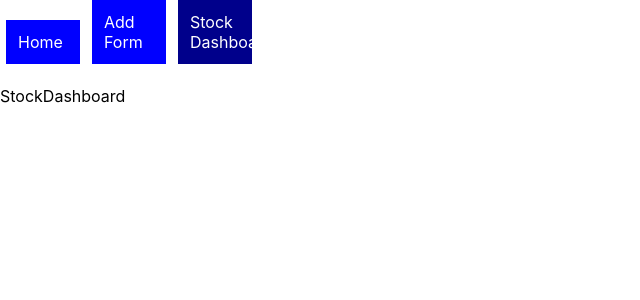
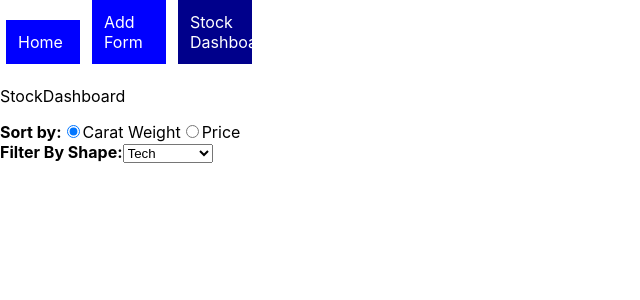
Before and after one commit to rmk129/phase-2-diamond-dashboard, a React (Create React App) app: page /dashboard in a window 1280 px wide. Shown: the top 300 px of the page, without its empty margins (0-640 px from the left). Built offline with nearby package versions, Linux system fonts and the light colour scheme; data requests are answered from the project's data file.

Commit message:
got the sort by working. Need to work on the filter

```diff
--- a/src/components/App.js
+++ b/src/components/App.js
@@ -25,7 +25,7 @@ function App() {
               <StockAddForm allD={allDiamonds} setAllD={setAllDiamonds} />
           </Route>
           <Route path="/dashboard">
-              <StockDashboard/>
+              <StockDashboard allDState={allDiamonds}/>
           </Route>
           <Route exact path="/">
               <Home/>
--- a/src/components/Filter.js
+++ b/src/components/Filter.js
@@ -2,13 +2,54 @@ import React from "react";
 
 
 
-function Filter() {
+function Filter({sortBy, setSortBy, filterBy, setFilterBy}) {
+
+   function handleSortChange(event){
+      setSortBy(event.target.value)
+    }
+
+    function handleFilterChange(event){
+      setFilterBy(event.target.value)
+    }
+
+ return (
+
+   <div>
+      <strong>Sort by:</strong>
+      <label>
+        <input
+          type="radio"
+          value="Carat Weight"
+          name="sort"
+          checked={sortBy === "Carat Weight"}
+          onChange={handleSortChange}
+        />
+        Carat Weight
+      </label>
+      <label>
+        <input
+          type="radio"
+          value="Price"
+          name="sort"
+          checked={sortBy === "Price"}
+          onChange={handleSortChange}
+        />
+        Price
+      </label>
+
+      <br />
+
+      <label>
+        <strong>Filter By Shape:</strong>
+        <select value={filterBy} onChange= {handleFilterChange} >
+          <option value="Tech">Tech</option>
+          <option value="Sportswear">Sportswear</option>
+          <option value="Finance">Finance</option>
+        </select>
+      </label>
+    </div>
 
 
- return (
-    <div>
-
-    </div>
 
  )
 }
--- a/src/components/StockAddForm.js
+++ b/src/components/StockAddForm.js
@@ -51,8 +51,8 @@ function StockAddForm({setAllD, allD}) {
 
     const configObj = {
         method: 'POST',
-        headers: {'Content-Type': 'application/json'},
-        body: JSON.stringify({formData})
+        headers: { 'Content-Type': 'application/json'},
+        body: JSON.stringify(formData)
     }
 
     fetch('http://localhost:3000/diamonds', configObj)
@@ -65,7 +65,7 @@ function StockAddForm({setAllD, allD}) {
 return (
    <div>
         <form onSubmit={handleSubmit} >
-            <label>Add Diamonds to Stock</label>
+            <h1>Add Diamonds to Stock</h1>
             <hr/>
             <label>Shape
                 <select onChange={handleShapeChange} >
--- a/src/components/StockDashboard.js
+++ b/src/components/StockDashboard.js
@@ -1,13 +1,28 @@
-import React from "react";
+import React, {useState} from "react";
+import Filter from "./Filter";
 
 
+function StockDashboard({allDState}) {
+    const [sortBy, setSortBy] = useState("Carat Weight")
+    const [filterBy, setFilterBy] = useState("All")
 
-function StockDashboard() {
+    const sortedDiamonds = [...allDState].sort(function(a, b) {
+        if (sortBy === "Carat Weight"){
+            return parseFloat(a.weight) - parseFloat(b.weight);
+        }
+        else {
+          return parseFloat(a.price) - parseFloat(b.price);
+        }
+     });
+     console.log(sortedDiamonds)
+     const newAllDiamonds = [...sortedDiamonds].filter((diamond)=>
+            filterBy === "All" ? diamond : diamond.shape === filterBy)
 
 
 return (
     <div>
         <p>StockDashboard</p>
+        <Filter sortBy={sortBy} setSortBy={setSortBy} filterBy={filterBy} setFilterBy={setFilterBy} />
     </div>
 
 
```
